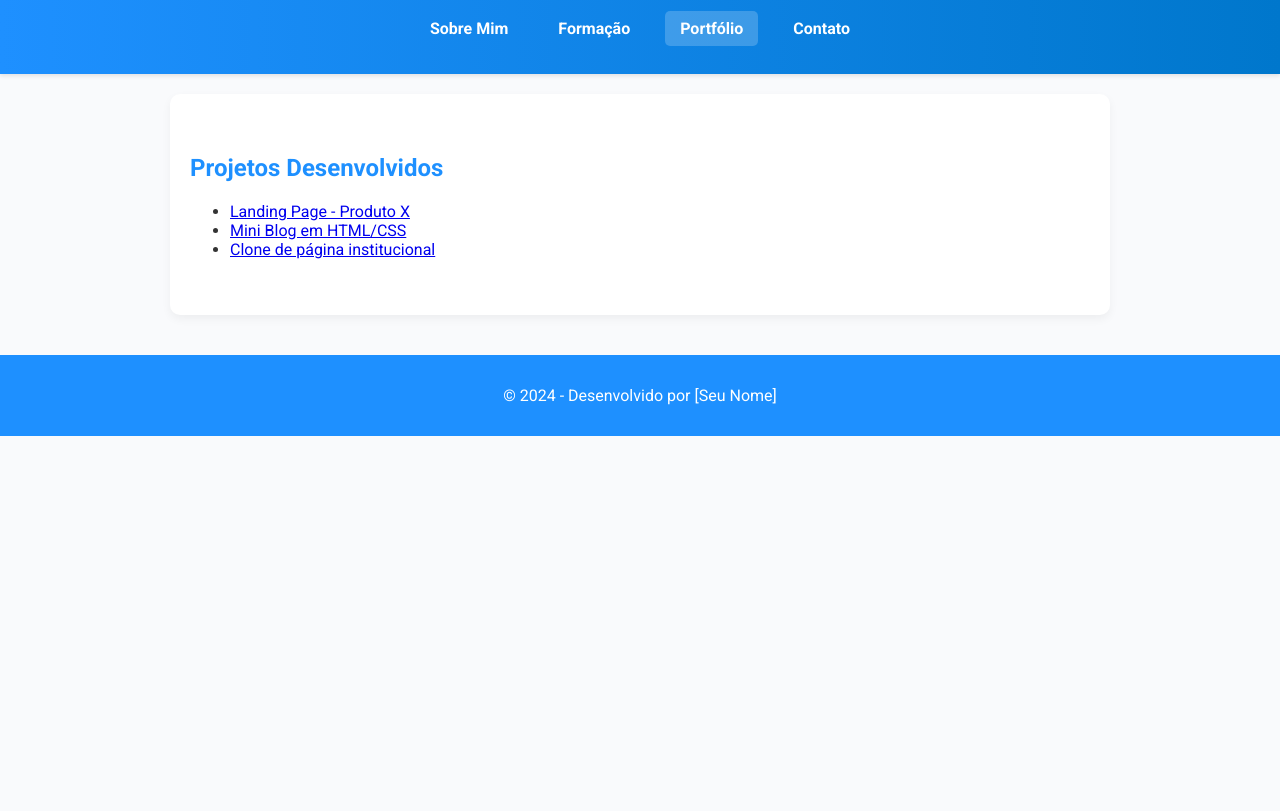
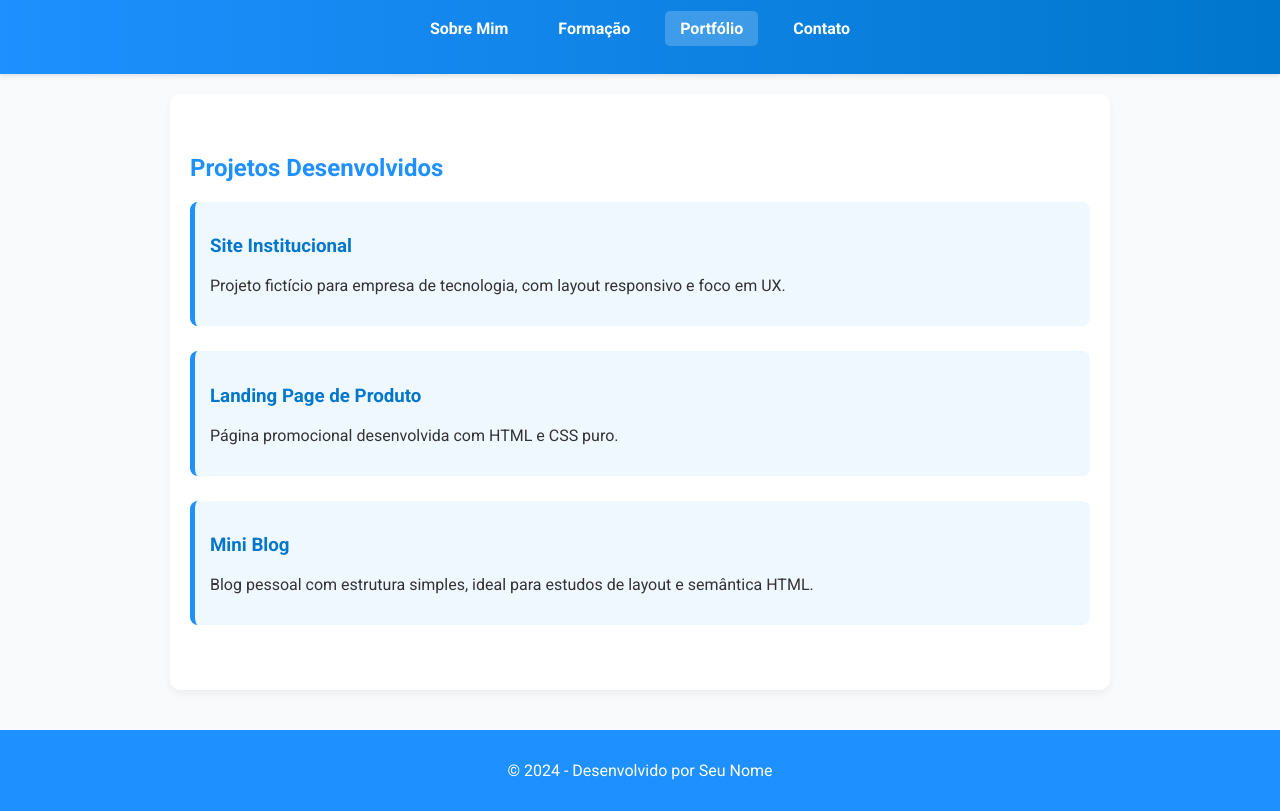
Before and after one commit to DWAladim/dwaladim.github.io, a plain HTML site: page portfolio.html in a window 1280 px wide. Shown: the part 82-893 px from the top of the page. Before the commit the page ends 800 px from the top, so only its background shows below. Drawn offline with Linux system fonts and the light colour scheme.

Commit message:
Add files via upload

```diff
--- a/portfolio.html
+++ b/portfolio.html
@@ -5,11 +5,9 @@
   <meta name="viewport" content="width=device-width, initial-scale=1.0">
   <title>Portfólio</title>
   <link rel="stylesheet" href="style.css">
-  <link href="https://fonts.googleapis.com/css2?family=Poppins:wght@400;600&display=swap" rel="stylesheet">
 </head>
 <body>
   <header>
-    <div class="container">
     <h1>Meu Portfólio</h1>
     <nav>
       <ul>
@@ -19,22 +17,26 @@
         <li><a href="contato.html">Contato</a></li>
       </ul>
     </nav>
+  </header>
+  <main>
+    <section>
+      <h2>Projetos Desenvolvidos</h2>
+      <div class="projeto">
+        <h3><a href="#">Site Institucional</a></h3>
+        <p>Projeto fictício para empresa de tecnologia, com layout responsivo e foco em UX.</p>
       </div>
-  </header>
-
-  <main class="container">
-    <section class="card">
-      <h2>Projetos Desenvolvidos</h2>
-      <ul>
-        <li><a href="#">Landing Page - Produto X</a></li>
-        <li><a href="#">Mini Blog em HTML/CSS</a></li>
-        <li><a href="#">Clone de página institucional</a></li>
-      </ul>
+      <div class="projeto">
+        <h3><a href="#">Landing Page de Produto</a></h3>
+        <p>Página promocional desenvolvida com HTML e CSS puro.</p>
+      </div>
+      <div class="projeto">
+        <h3><a href="#">Mini Blog</a></h3>
+        <p>Blog pessoal com estrutura simples, ideal para estudos de layout e semântica HTML.</p>
+      </div>
     </section>
   </main>
-
   <footer>
-    <p>&copy; 2024 - Desenvolvido por [Seu Nome]</p>
+    <p>&copy; 2024 - Desenvolvido por Seu Nome</p>
   </footer>
 </body>
 </html>
--- a/style.css
+++ b/style.css
@@ -81,3 +81,22 @@ button {
 button:hover {
   background-color: #005fa3;
 }
+.projeto {
+  margin-bottom: 25px;
+  padding: 15px;
+  border-left: 5px solid #1e90ff;
+  background-color: #f0f8ff;
+  border-radius: 8px;
+}
+.projeto h3 a {
+  color: #0077cc;
+  text-decoration: none;
+}
+.projeto h3 a:hover {
+  text-decoration: underline;
+}
+form {
+  display: flex;
+  flex-direction: column;
+  gap: 12px;
+}
```
Also changed, not shown: contato.html (+6 -11 lines), formacao.html (+10 -13 lines), index.html (+2 -2 lines). Lines whose indentation alone changed are shown as unchanged.
